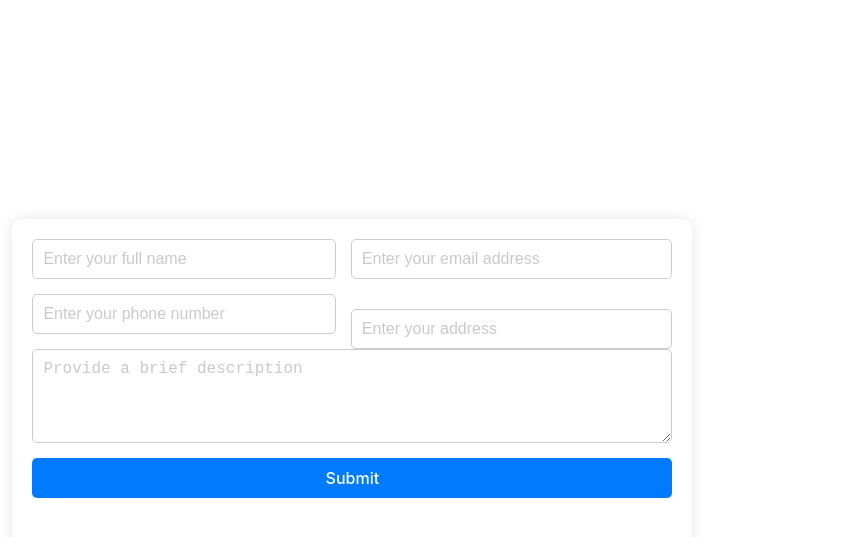
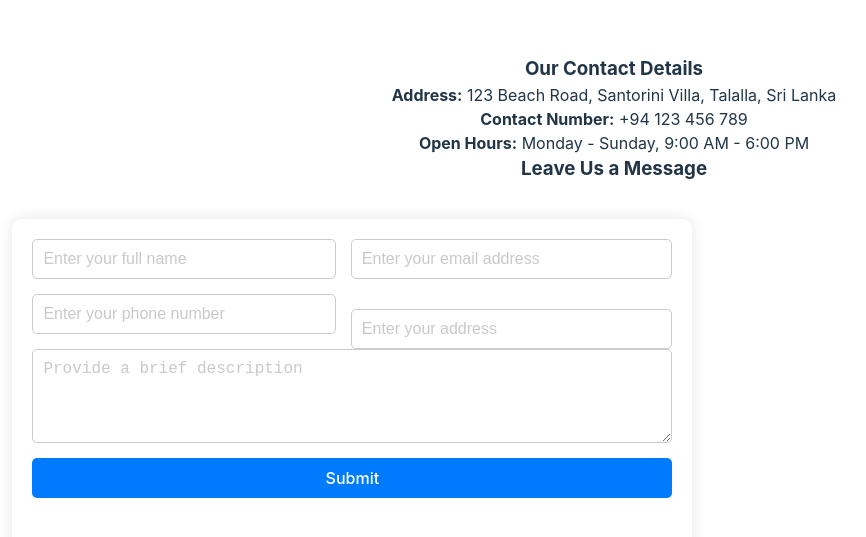
Before and after one commit to DonShanilka/Talalla-Blue-Beach-Villa, a React (Vite) app: page / in a window 1280 px wide. Shown: the part 3301-3838 px from the top of the page, without its empty margins (26-892 px from the left). Built offline with nearby package versions, Linux system fonts and the light colour scheme; a web font is replaced by a local one.

Commit message:
add contact details

```diff
--- a/src/pages/contact/contact.css
+++ b/src/pages/contact/contact.css
@@ -69,7 +69,7 @@ textarea {
     position: absolute;
     right: 3%;
     width: 44%;
-    top: 25%;
+    top: 24.9%;
 }
 
 input:focus,
--- a/src/pages/contact/contactPage.jsx
+++ b/src/pages/contact/contactPage.jsx
@@ -101,6 +101,19 @@ function ContactPage() {
                             </form>
                         </div>
                     </div>
+
+                    <div className="contact-details">
+                        <h3>Our Contact Details</h3>
+                        <p><strong>Address:</strong> 123 Beach Road, Santorini Villa, Talalla, Sri Lanka</p>
+                        <p><strong>Contact Number:</strong> +94 123 456 789</p>
+                        <p><strong>Open Hours:</strong> Monday - Sunday, 9:00 AM - 6:00 PM</p>
+                    </div>
+
+                    {/* Form Section (optional, already implemented in FormComponent.js) */}
+                    <div className="contact-form">
+                        <h3>Leave Us a Message</h3>
+                        {/* You can import and use FormComponent here if needed */}
+                    </div>
                 </div>
             </section>
         </>
```
